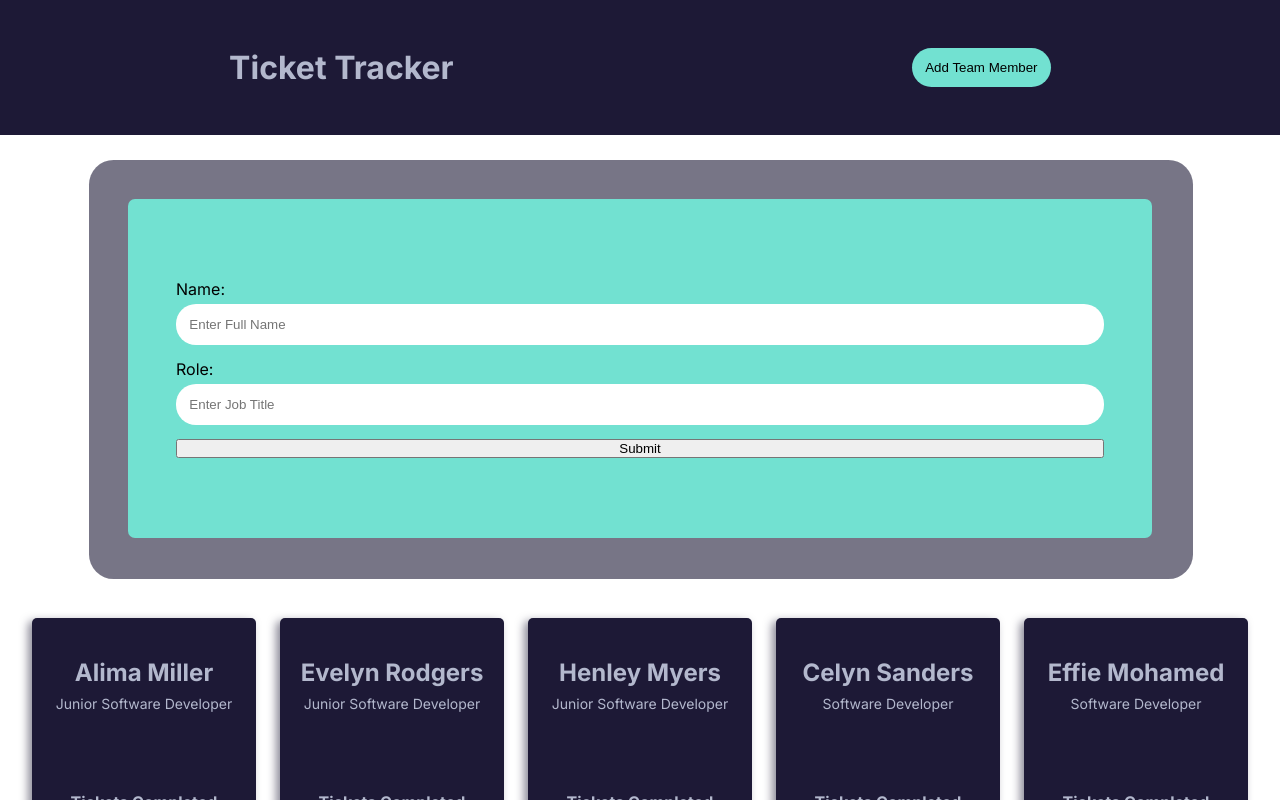
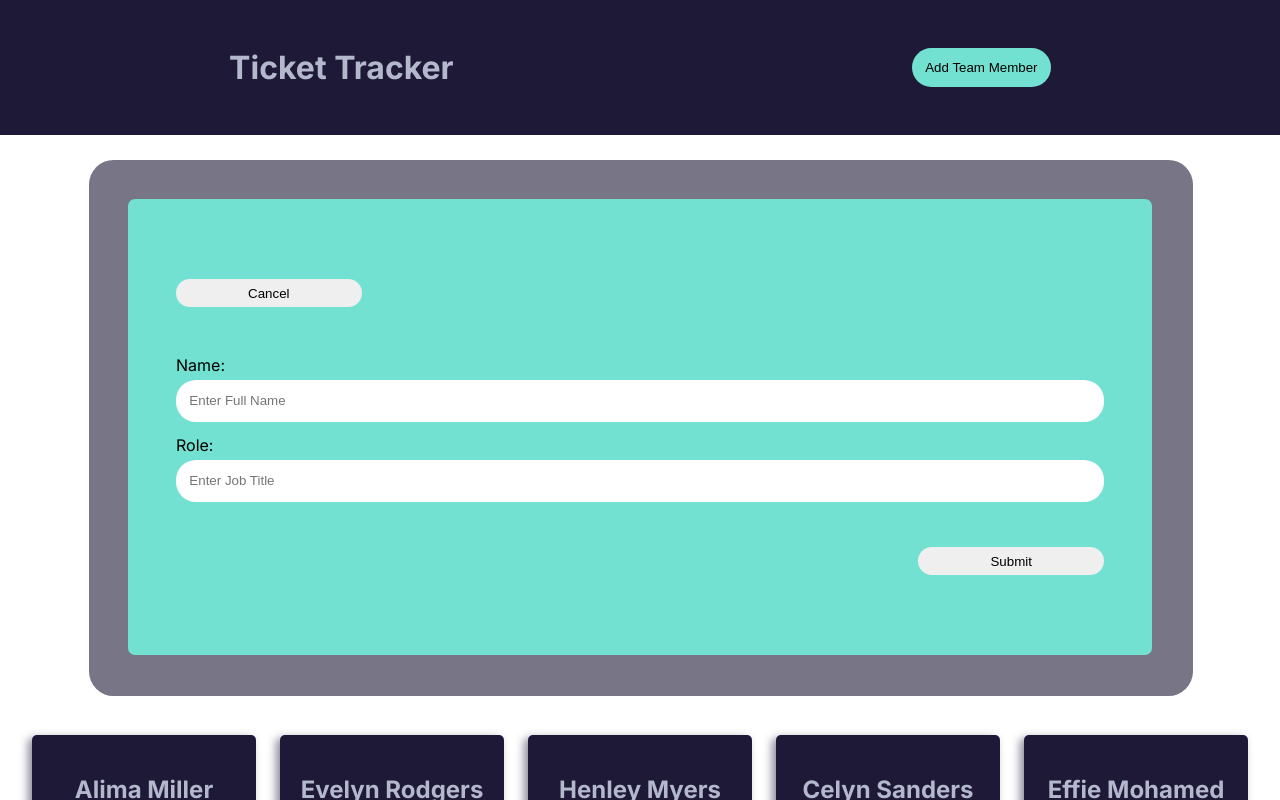
Before and after one commit to walkonmars36/ticket-tracker-june-22, a React (Create React App) app: page / in a window 1280 px wide. Both pictures are taken after a click on the button "Add Team Member". Shown: the top 800 px of the page. Built offline with nearby package versions, Linux system fonts and the light colour scheme.

Commit message:
added buttons to form

```diff
--- a/src/components/AddEmployee/AddEmployee.jsx
+++ b/src/components/AddEmployee/AddEmployee.jsx
@@ -1,10 +1,23 @@
 import React from "react";
 import "./AddEmployee.scss";
 
-const AddEmployee = ({toggleForm}) => {
+const AddEmployee = ({toggleForm, teamMember}) => {
+  const handleSubmit = (e) => {
+    e.prevent.default();
+
+    const newMember = {
+      id: teamMember[teamMember.length - 1].id + 1,
+      name: e.target.name.value,
+      role: e.target.role.value,
+    };
+  };
+
   return (
     <div>
       <form action="" className="employee-form">
+        <button className="employee-form__cancel-btn" onClick={toggleForm}>
+          Cancel
+        </button>
         <label htmlFor="name" name="name">
           Name:
         </label>
@@ -14,7 +27,7 @@ const AddEmployee = ({toggleForm}) => {
           Role:
         </label>
         <input type="text" name="role" className="employee-form__input" placeholder="Enter Job Title" />
-        <input type="submit" value="Submit" onClick={toggleForm} />
+        <input type="submit" value="Submit" className="employee-form__submit" />
       </form>
     </div>
   );
--- a/src/components/AddEmployee/AddEmployee.scss
+++ b/src/components/AddEmployee/AddEmployee.scss
@@ -11,6 +11,23 @@
   background-color: $color-green;
   box-shadow: 1px 1px 0px 40px rgba($color-dark-purple, 0.6);
 
+  &__cancel-btn {
+    width: 20%;
+    align-self: flex-start;
+    border-radius: 20px;
+    padding: 0.5em 1em;
+    margin-bottom: 3rem;
+  }
+
+  &__submit {
+    width: 20%;
+    align-self: flex-end;
+    border: none;
+    border-radius: 20px;
+    padding: 0.5em 0;
+    margin-top: 2rem;
+  }
+
   &__input {
     border: none;
     margin: 0.3rem 0 1em;
```
